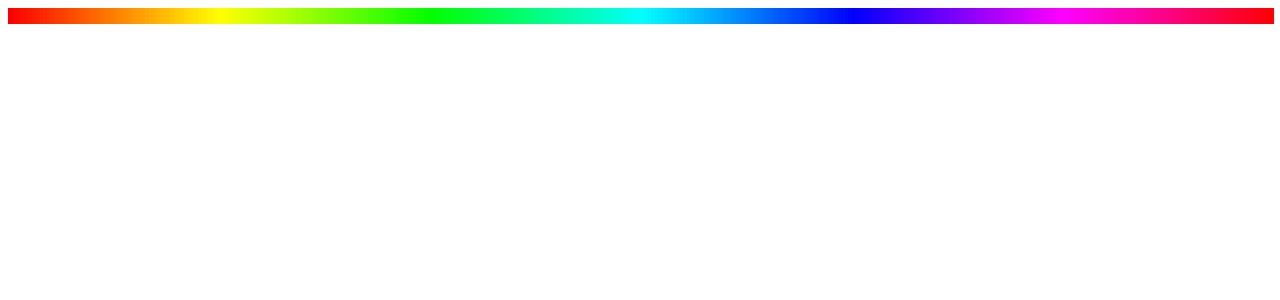
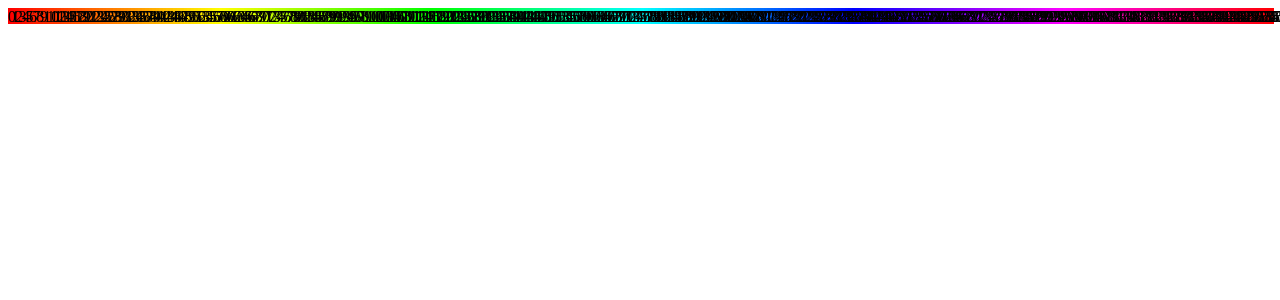
Before and after one commit to tim811223/ReactJS, a React (Vite) app in the folder ch11/1-ColorPicker/: page / in a window 1280 px wide. Shown: the top 300 px of the page. Built offline with nearby package versions, Linux system fonts and the light colour scheme.

Commit message:
ch11-106  在每個顏色內加入值,之後選取顏色就抓這個色碼

```diff
--- a/ch11/1-ColorPicker/src/ColorPicker/ColorPicker.scss
+++ b/ch11/1-ColorPicker/src/ColorPicker/ColorPicker.scss
@@ -4,6 +4,9 @@
     .cell {
       flex-grow: 1;
       height: 1em;
+      .val {
+        position: absolute;
+      }
     }
   }
 }
--- a/ch11/1-ColorPicker/src/ColorPicker/Palette.tsx
+++ b/ch11/1-ColorPicker/src/ColorPicker/Palette.tsx
@@ -8,8 +8,10 @@ export const Palette: FC<Props> = ({ colors }) => {
   return (
     <>
       <div className="palette">
-        {colors.map((c) => (
-          <div style={{ backgroundColor: c }} className="cell" key={c}></div>
+        {colors.map((c, i) => (
+          <div style={{ backgroundColor: c }} className="cell" key={c}>
+            <span className="val">{i}</span>
+          </div>
         ))}
       </div>
     </>
```
